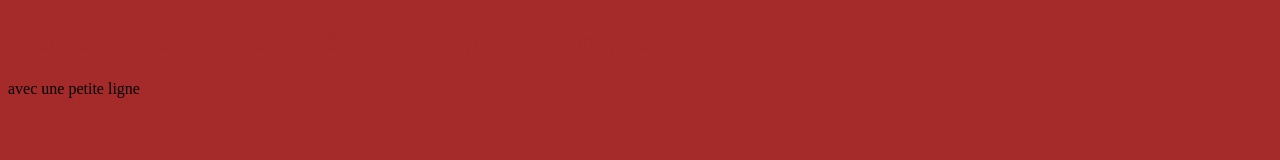
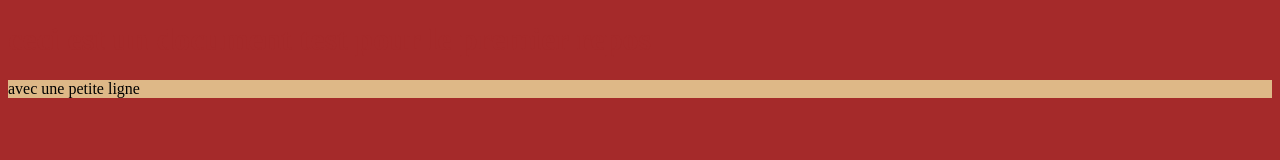
Before and after one commit to dakota93/repoTEST, a plain HTML site: page index.html in a window 1280 px wide. Drawn offline with Linux system fonts and the light colour scheme.

Commit message:
ajout propriétés2 css

```diff
--- a/style.css
+++ b/style.css
@@ -7,3 +7,7 @@ h1{
 color: brown;
 
 }
+p{
+background-color: burlywood;
+
+}
```
